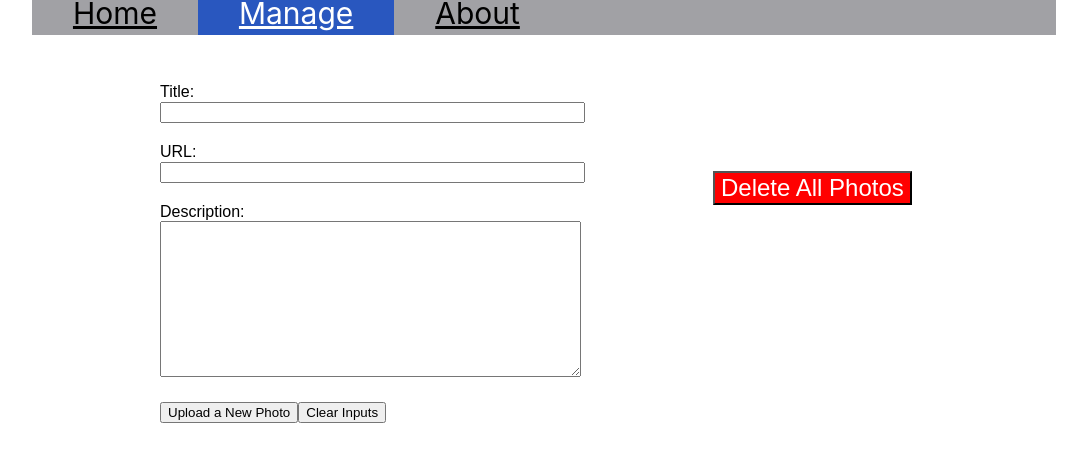
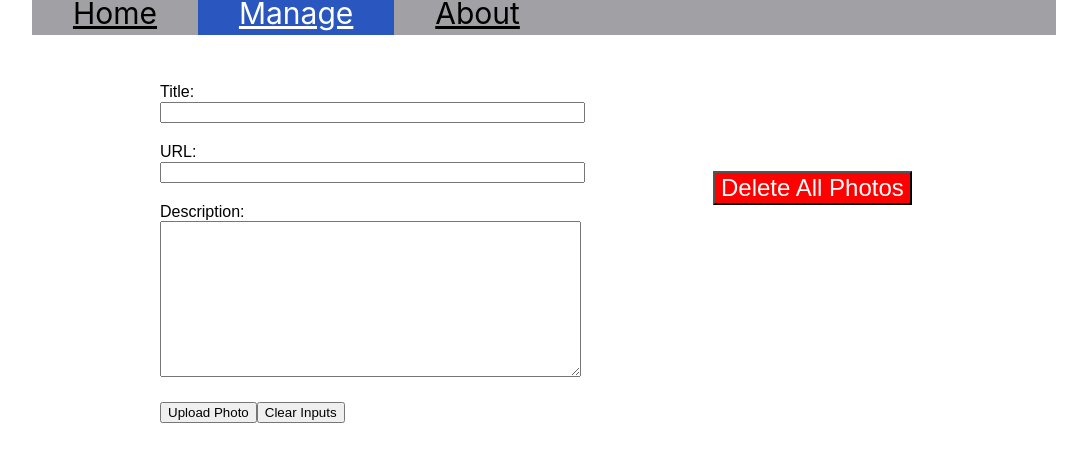
Before and after one commit to Yuhua-Wang/PhotoAlbumWeb2.0, a React (Create React App) app in the folder photo-album/: page / in a window 1280 px wide. Shown: the part 2146-2606 px from the top of the page, without its empty margins (96-1183 px from the left). Built offline with nearby package versions, Linux system fonts and the light colour scheme.

Commit message:
Implemented all form functionalities

```diff
--- a/photo-album/src/components/Manage.js
+++ b/photo-album/src/components/Manage.js
@@ -26,15 +26,15 @@ export class Manage extends Component{
                 <Navbar current={Pages.MANAGE}/>
 
                 <div id='upload'>
-                    <form onSubmit={this.handleUpload}>
+                    <form>
                         <label >Title:</label>
                         <input type="text" size="50" value={this.state.title} onChange={this.changeTitle.bind(this)}/><br/><br/>
                         <label htmlFor="url">URL: </label>
                         <input type="url" size="50" value={this.state.url} onChange={this.changeURL.bind(this)}/><br/><br/>
                         <label >Description: </label>
                         <textarea rows="10" cols="50" value={this.state.description} onChange={this.changeDescription.bind(this)}/><br/><br/>
-                        <input type="submit" value="Upload a New Photo"/>
-                        <button type="reset" onClick={this.resetInput.bind(this)}>Clear Inputs</button>
+                        <button type="button" onClick={this.handleUpload.bind(this)}>Upload Photo</button>
+                        <button type="button" onClick={this.resetInput.bind(this)}>Clear Inputs</button>
                     </form>
                 </div>
 
@@ -44,7 +44,8 @@ export class Manage extends Component{
     }
 
     handleUpload(){
-        alert(this.state.url);
+        this.props.upload(this.state.title, this.state.url, this.state.description);
+        this.resetInput();
     }
 
     resetInput(){
--- a/photo-album/src/pages/Home.js
+++ b/photo-album/src/pages/Home.js
@@ -56,8 +56,16 @@ export class Home extends Component{
         );
     }
 
-    upload(){
-
+    upload(title, url, description){
+        let newPhotos = Object.assign([], this.state.photos);
+        newPhotos.push(
+            {
+                title: title,
+                URL: url,
+                description: description
+            }
+        )
+        this.setState({photos:newPhotos});
     }
 
     removePhoto(index) {
```
